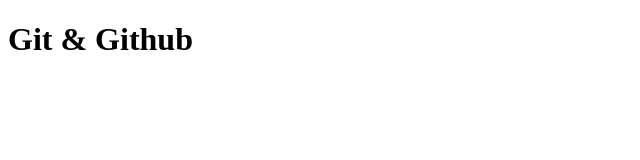
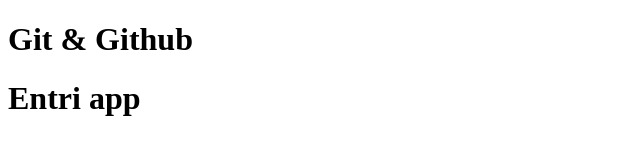
Before and after one commit to LakshmiNarasimhan273/git-session, a plain HTML site: page Day-15/index.html in a window 1280 px wide. Shown: the whole page, without its empty margins (0-640 px from the left). Drawn offline with Linux system fonts and the light colour scheme.

Commit message:
Entri text added

```diff
--- a/Day-15/index.html
+++ b/Day-15/index.html
@@ -7,5 +7,6 @@
 </head>
 <body>
     <h1>Git & Github</h1>
+    <h1>Entri app</h1>
 </body>
 </html>
```
